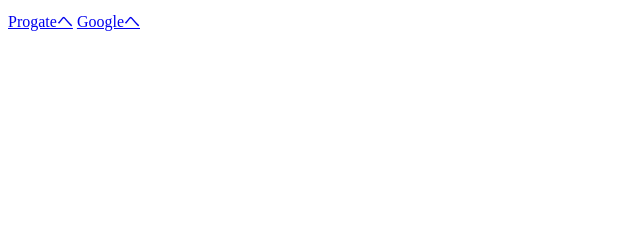
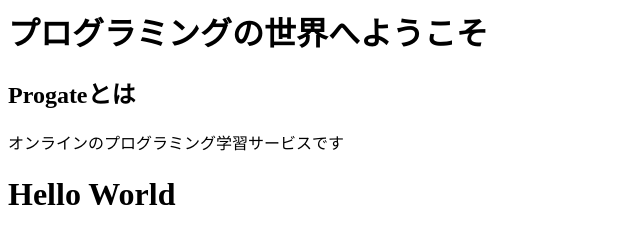
Before and after one commit to Naaa14/progate, a plain HTML site: page index.html in a window 1280 px wide. Shown: the whole page, without its empty margins (0-640 px from the left). Drawn offline with Linux system fonts and the light colour scheme.

Commit message:
Revert "progate beginner"
This reverts commit 75df09b190060447d0896cf83a45f0305dfd0906.

```diff
--- a/index.html
+++ b/index.html
@@ -1,2 +1,8 @@
-<a href="https://prog-8.com">Progateへ</a>
-<a href="https://google.com">Googleへ</a>
+<h1>プログラミングの世界へようこそ</h1>
+
+<h2>Progateとは</h2>
+
+<p>オンラインのプログラミング学習サービスです</p>
+
+
+<h1>Hello World</h1>
```
